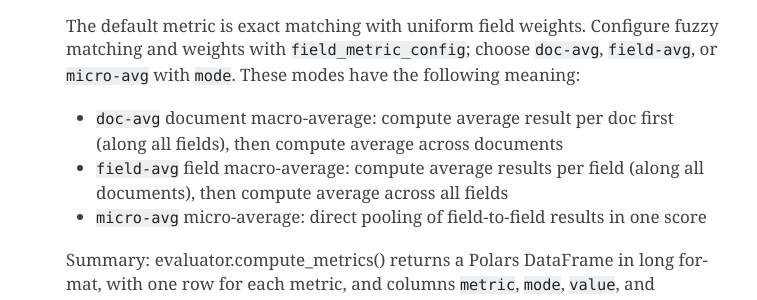
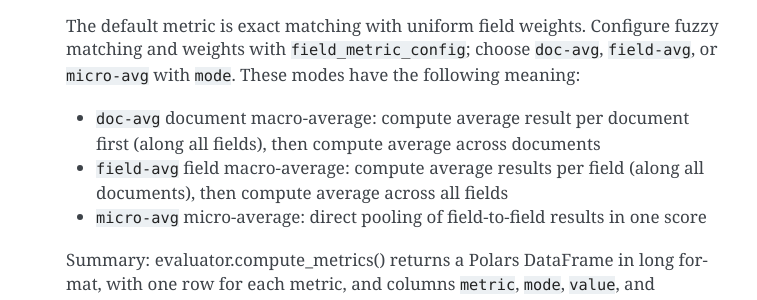
Before and after one commit to deutsche-nationalbibliothek/bibraeval, a Sphinx documentation site: the page built from docs/guides/quickstart.md, in a window 1280 px wide and 900 px high, scrolled down 1761 px. Shown: the part 154-454 px from the top of the window, without its empty margins (354-1111 px from the left). Built offline with Sphinx 7.4.7, drawn with Linux system fonts in a browser that asks for light colours; pages that are not in the unit, such as notebooks, are missing from menus.

Commit message:
docs: spelling

```diff
--- a/docs/guides/quickstart.md
+++ b/docs/guides/quickstart.md
@@ -99,7 +99,7 @@ The default metric is exact matching with uniform field weights. Configure
 fuzzy matching and weights with `field_metric_config`; choose `doc-avg`,
 `field-avg`, or `micro-avg` with `mode`. These modes have the following meaning:
 
-- `doc-avg` document macro-average: compute average result per doc first (along
+- `doc-avg` document macro-average: compute average result per document first (along
      all fields), then compute average across documents
 - `field-avg` field macro-average: compute average results per field (along all
      documents), then compute average across all fields
```
Also changed, not shown: docs/guides/inputs.md (+4 -4 lines).
